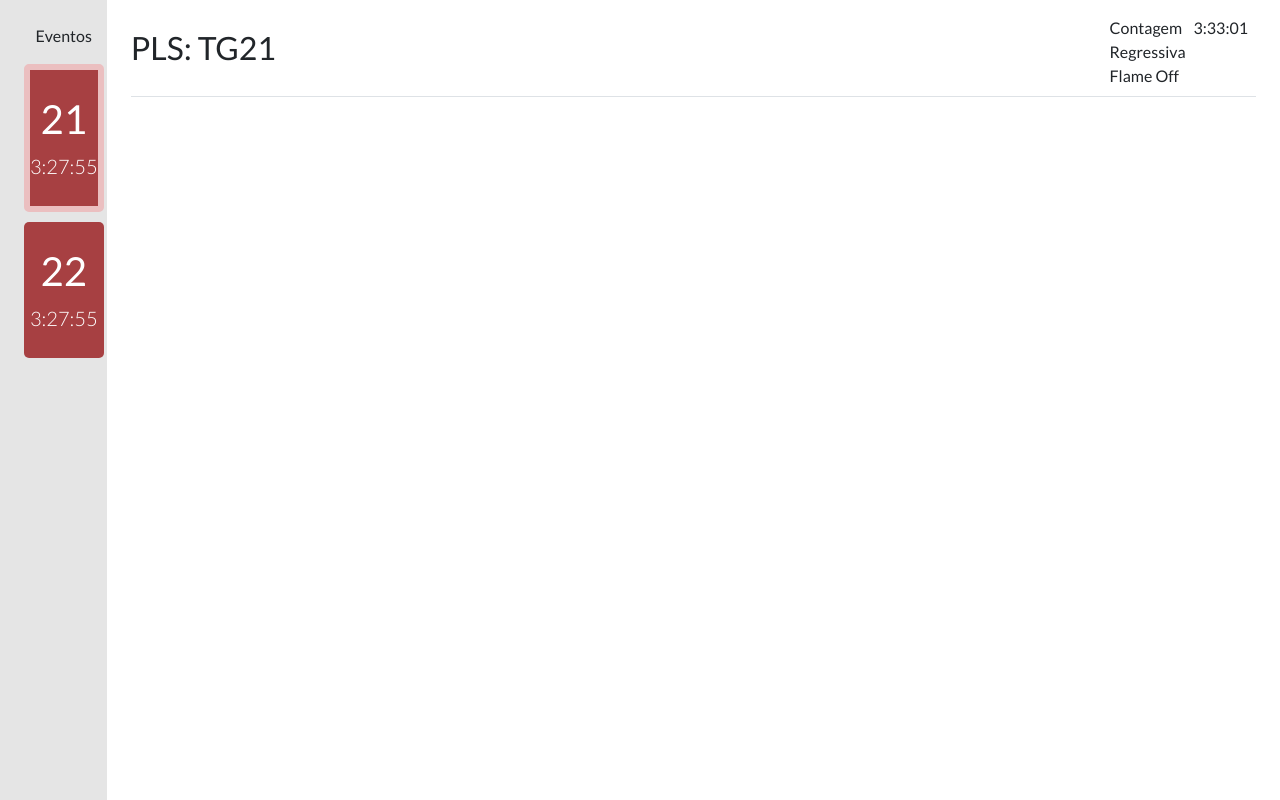
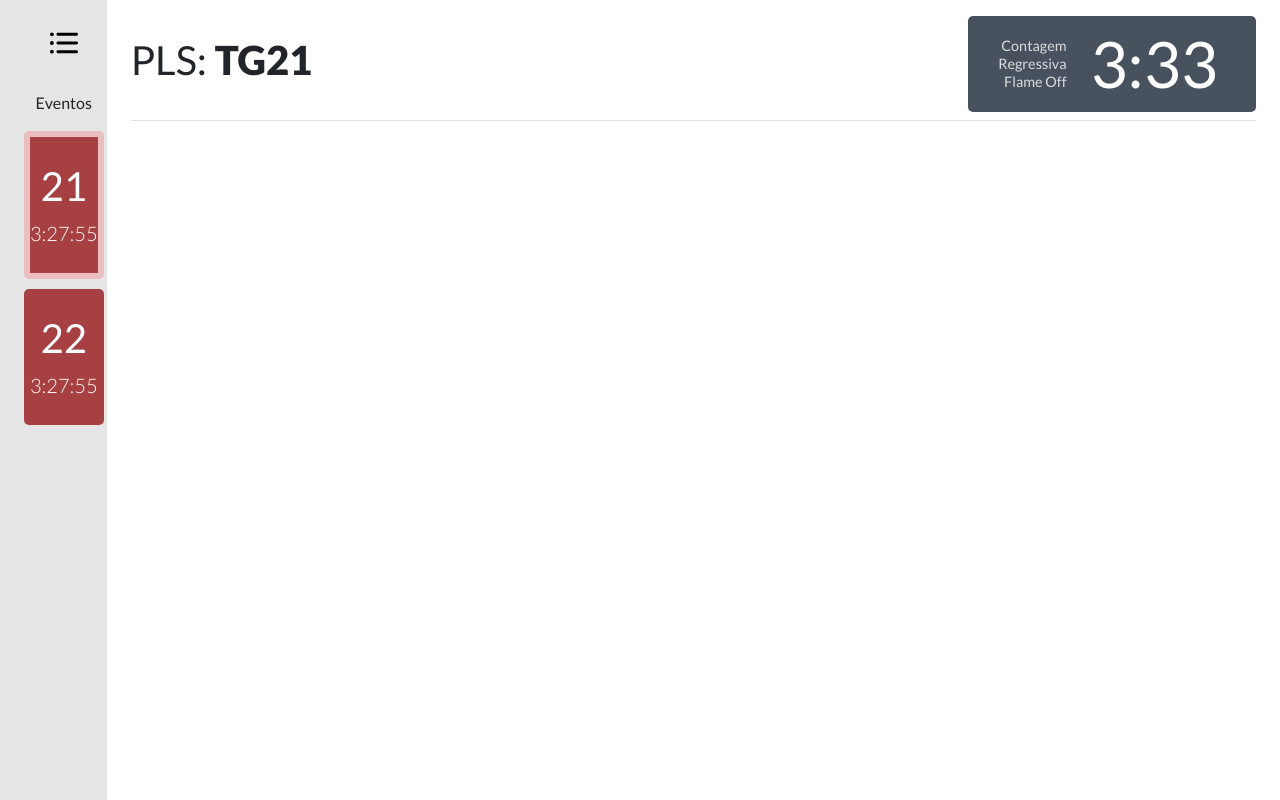
Before and after one commit to Carloshvf/SMART-ALARMS-MVC, an Angular app: page /detalhes in a window 1280 px wide. Built offline with nearby package versions, Linux system fonts and the light colour scheme.

Commit message:
Detalhes menu e topo

```diff
--- a/src/app/detalhes/detalhes.component.html
+++ b/src/app/detalhes/detalhes.component.html
@@ -3,8 +3,8 @@
         <nav class="col-md-1 p-4 d-none d-md-block bg-light-grey sidebar h-100vh">
             <div class="sidebar-sticky">
                 <ul class="nav flex-column">
-                    <li></li>
-                    <li class="text-center mb-3">Eventos</li>
+                    <li class="hamburguer"><img src="../../assets/icons/menu.svg"></li>
+                    <li class="text-center mb-3 tittle-sidenav">Eventos</li>
                     <li class="nav-item">
                         <a class="nav-link active" href="#">
                             <h1>21</h1>
@@ -22,15 +22,15 @@
             </div>
         </nav>
 
-        <main role="main" class="col-md-10 ml-sm-auto col-lg-11 px-4">
+        <main class="col-md-10 ml-sm-auto col-lg-11 px-4">
             <div class="d-flex justify-content-between flex-wrap flex-md-nowrap align-items-center pt-3 pb-2 mb-3 border-bottom">
-                <h1 class="h2">PLS: TG21</h1>
-                <div class="btn-toolbar mb-2 mb-md-0">
-                    <div class="btn-group mr-2">
+                <h1 class="tittle-main">PLS: <span>TG21</span></h1>
+                <div class="btn-toolbar mb-2 mb-md-0 contador">
+                    <div class="btn-group mr-4 legenda">
                         Contagem<br>Regressiva<br>Flame Off
                     </div>
-                    <div class="btn-group mr-2">
-                        3:33:01
+                    <div class="btn-group mr-2 numero">
+                        3:33
                     </div>
                 </div>
             </div>
--- a/src/app/detalhes/detalhes.component.scss
+++ b/src/app/detalhes/detalhes.component.scss
@@ -19,6 +19,23 @@
     }
 }
 
+.tittle-sidenav {
+    font-weight: 500;
+}
+
+.tittle-main span {
+    font-weight: 800;
+}
+
+.hamburguer {
+    text-align: center;
+    margin-bottom: 40px;
+    img {
+        width: 35%;
+        margin-top: 5px;
+    }
+}
+
 .active {
     border: 6px #EBBFC0 solid;
 }
@@ -30,3 +47,29 @@
 .h-100vh {
     height: 100vh
 }
+
+.contador {
+    background: #47525E;
+    padding: 0px 30px;
+    border-radius: 5px;
+    -webkit-border-radius: 5px;
+    -moz-border-radius: 5px;
+    -ms-border-radius: 5px;
+    -o-border-radius: 5px;
+    display: flex;
+    justify-content: center;
+    align-items: center;
+    margin-bottom: 10px;
+    .legenda {
+        line-height: 18px;
+        color: #DADCDE;
+        font-size: 0.9em;
+        text-align: right;
+    }
+    .numero {
+        font-size: 4em;
+        margin: 0;
+        padding: 0;
+        color: #fff
+    }
+}
```
Also changed, not shown: src/assets/icons/menu.svg (added).
